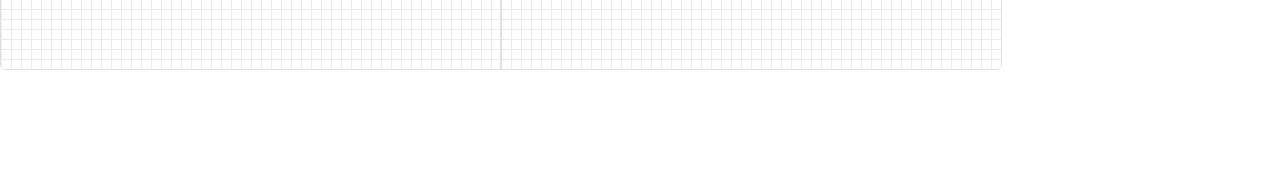
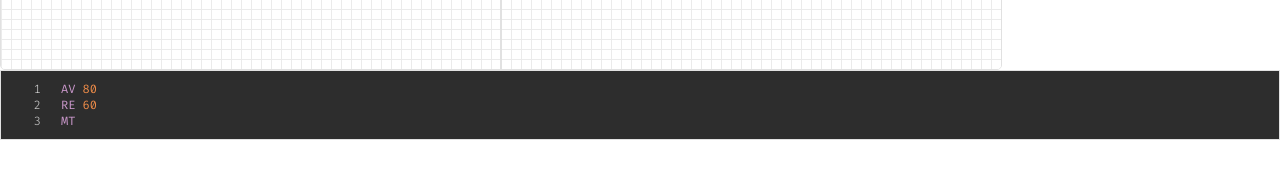
Before and after one commit to EmpireDemocratiqueDuPoulpe/logomotive-web-app, a Next.js app: page /build in a window 1280 px wide. Shown: the part 782-952 px from the top of the page. Before the commit the page ends 852 px from the top, so only its background shows below. Built offline with nearby package versions, Linux system fonts and the light colour scheme; no server answers.

Commit message:
Added ScriptEditor

```diff
--- a/package.json
+++ b/package.json
@@ -15,13 +15,16 @@
     "@tanstack/react-query": "^5.4.3",
     "clsx": "^2.0.0",
     "next": "13.5.6",
+    "prismjs": "^1.29.0",
     "react": "^18",
     "react-dom": "^18",
+    "react-simple-code-editor": "^0.13.1",
     "url-join": "^5.0.0"
   },
   "devDependencies": {
     "@tanstack/react-query-devtools": "^5.4.3",
     "@types/node": "^20",
+    "@types/prismjs": "^1.26.2",
     "@types/react": "^18",
     "@types/react-dom": "^18",
     "eslint": "^8",
--- a/src/app/build/_components/Canvas/Canvas.tsx
+++ b/src/app/build/_components/Canvas/Canvas.tsx
@@ -1,6 +1,6 @@
 "use client";
 
-import React, { useMemo } from "react";
+import React from "react";
 import clsx from "clsx";
 import useLogoBuilderContext from "@/contexts/LogoBuilderCtx/LogoBuilderCtx";
 import type { Props } from "./Canvas.types";
--- /dev/null
+++ b/src/app/build/_components/ScriptEditor/ScriptEditor.module.css
@@ -0,0 +1,28 @@
+.scriptEditor {
+	height: 500px;
+}
+
+.scriptEditor .editor {
+	--left-padding: 60px;
+
+	counter-reset: line;
+	border: 1px solid var(--discrete-border-color);
+}
+
+.scriptEditor .editor .codeArea {
+	color: #ccc !important;
+	outline: none;
+	padding-left: var(--left-padding) !important;
+}
+
+.scriptEditor .editor .codePre {
+	padding-left: var(--left-padding) !important;
+}
+
+.editor .editorLineNumber {
+	position: absolute;
+	left: 0;
+	text-align: right;
+	width: 40px;
+	font-weight: 100;
+}
--- /dev/null
+++ b/src/app/build/_components/ScriptEditor/ScriptEditor.theme.css
@@ -0,0 +1,19 @@
+code[class*=language-], pre[class*=language-] {
+	color: #ccc !important;
+	background: 0 0 !important;
+}
+
+:not(pre)>code[class*=language-], pre[class*=language-] {  background: #2d2d2d !important; }
+
+.token.block-comment, .token.cdata, .token.comment, .token.doctype, .token.prolog { color:#999 !important; }
+.token.punctuation, .editorLineNumber { color:#ccc !important; }
+.token.attr-name, .token.deleted, .token.namespace, .token.tag { color:#e2777a !important; }
+.token.function-name { color:#6196cc !important; }
+.token.boolean, .token.function, .token.number { color:#f08d49 !important; }
+.token.class-name, .token.constant, .token.property, .token.symbol { color:#f8c555 !important; }
+.token.atrule, .token.builtin, .token.important, .token.keyword, .token.selector { color:#cc99cd !important; }
+.token.attr-value, .token.char, .token.regex, .token.string, .token.variable { color:#7ec699 !important; }
+.token.entity, .token.operator, .token.url { color:#67cdcc !important; }
+
+.token.entity { cursor:help !important; }
+.token.inserted { color:green !important; }
--- /dev/null
+++ b/src/app/build/_components/ScriptEditor/ScriptEditor.tsx
@@ -0,0 +1,49 @@
+"use client";
+
+import React, { useState } from "react";
+import useLogoBuilderContext from "@/contexts/LogoBuilderCtx/LogoBuilderCtx";
+import Editor from "react-simple-code-editor";
+import Prism, { languageName } from "@/utils/LogoInterpreter/LogoDefinition";
+import styles from "./ScriptEditor.module.css";
+import "./ScriptEditor.theme.css";
+import "prismjs/themes/prism-tomorrow.min.css";
+
+
+function highlightWithLineNumbers(code: string, languageName: string) : string {
+	return Prism.highlight(code, Prism.languages[languageName], languageName)
+		.split("\n")
+		.map((line: string, idx: number) : string => `<span class="${styles.editorLineNumber}">${idx + 1}</span>${line}`)
+		.join("\n");
+}
+
+function ScriptEditor() : React.JSX.Element {
+	/* --- States -------------------------------- */
+	const [ script, setScript ] = useState<string>("AV 80\nRE 60\nMT");
+	const logoBuilderCtx = useLogoBuilderContext();
+
+	console.log((Prism.languages.js)["keyword"]);
+	console.log((Prism.languages[languageName])["keyword"]);
+	/* --- Component ----------------------------- */
+	return (
+		<div className={styles.scriptEditor}>
+			<Editor
+				className={`${styles.editor} language-${languageName}`}
+				textareaClassName={`${styles.codeArea} language-${languageName}`}
+				preClassName={`${styles.codePre} language-${languageName}`}
+				value={script}
+				onValueChange={setScript}
+				highlight={(code: string) => highlightWithLineNumbers(code, languageName) }
+				padding={10}
+				style={{
+					fontFamily: "\"Fira code\", \"Fira Mono\", monospace",
+					fontSize: 12,
+				}}
+				tabSize={1}
+				insertSpaces={false}
+				ignoreTabKey={false}
+			/>
+		</div>
+	);
+}
+
+export default ScriptEditor;
--- a/src/app/build/page.tsx
+++ b/src/app/build/page.tsx
@@ -2,6 +2,7 @@ import React from "react";
 import { LogoBuilderProvider } from "@/contexts/LogoBuilderCtx/LogoBuilderCtx";
 import Console from "@/app/build/_components/Console/Console";
 import Canvas from "@/app/build/_components/Canvas/Canvas";
+import ScriptEditor from "@/app/build/_components/ScriptEditor/ScriptEditor";
 
 function Build() : React.JSX.Element {
 	/* --- Component ----------------------------- */
@@ -10,6 +11,7 @@ function Build() : React.JSX.Element {
 			<LogoBuilderProvider>
 				<Console/>
 				<Canvas/>
+				<ScriptEditor/>
 			</LogoBuilderProvider>
 		</main>
 	);
--- a/src/constants/fonts.ts
+++ b/src/constants/fonts.ts
@@ -1,11 +1,13 @@
-import { Inter } from "next/font/google";
+import { Inter, Fira_Code, Fira_Mono } from "next/font/google";
 import type { NextFont } from "next/dist/compiled/@next/font";
 import type { FontsConstants } from "@/constants/fonts.types";
 
 const inter: NextFont = Inter({ subsets: ["latin"] });
+const firaCode: NextFont = Fira_Code({ subsets: ["latin"] });
+const firaMono: NextFont = Fira_Mono({ subsets: ["latin"], weight: "400" });
 
 const ALL: FontsConstants = {
-	CLASSNAMES: [inter].map((f: NextFont) => f.className).join(" ")
+	CLASSNAMES: [inter, firaCode, firaMono].map((f: NextFont) => f.className).join(" ")
 };
 
 export default ALL;
--- /dev/null
+++ b/src/utils/LogoInterpreter/LogoDefinition.ts
@@ -0,0 +1,17 @@
+import Prism, { Grammar } from "prismjs";
+import LogoCommands from "@/utils/LogoInterpreter/LogoCommands/LogoCommands";
+
+export const languageName: string = "logo";
+const languageDefinition: Grammar = {
+	keyword: {
+		pattern: new RegExp("((?:^|\\})\\s*)" + Object.keys(LogoCommands).reverse().join("|") + "\\b"),
+		lookbehind: false
+	},
+	number: {
+		pattern: /(^|[^\w$])(?:NaN|Infinity|0[bB][01]+(?:_[01]+)*n?|0[oO][0-7]+(?:_[0-7]+)*n?|0[xX][\dA-Fa-f]+(?:_[\dA-Fa-f]+)*n?|\d+(?:_\d+)*n|(?:\d+(?:_\d+)*(?:\.(?:\d+(?:_\d+)*)?)?|\.\d+(?:_\d+)*)(?:[Ee][+-]?\d+(?:_\d+)*)?)(?![\w$])/
+	}
+};
+
+Prism.languages[languageName] = languageDefinition;
+
+export default Prism;
```
Also changed, not shown: 1 other file (tests, documents, lock files or other folders).
